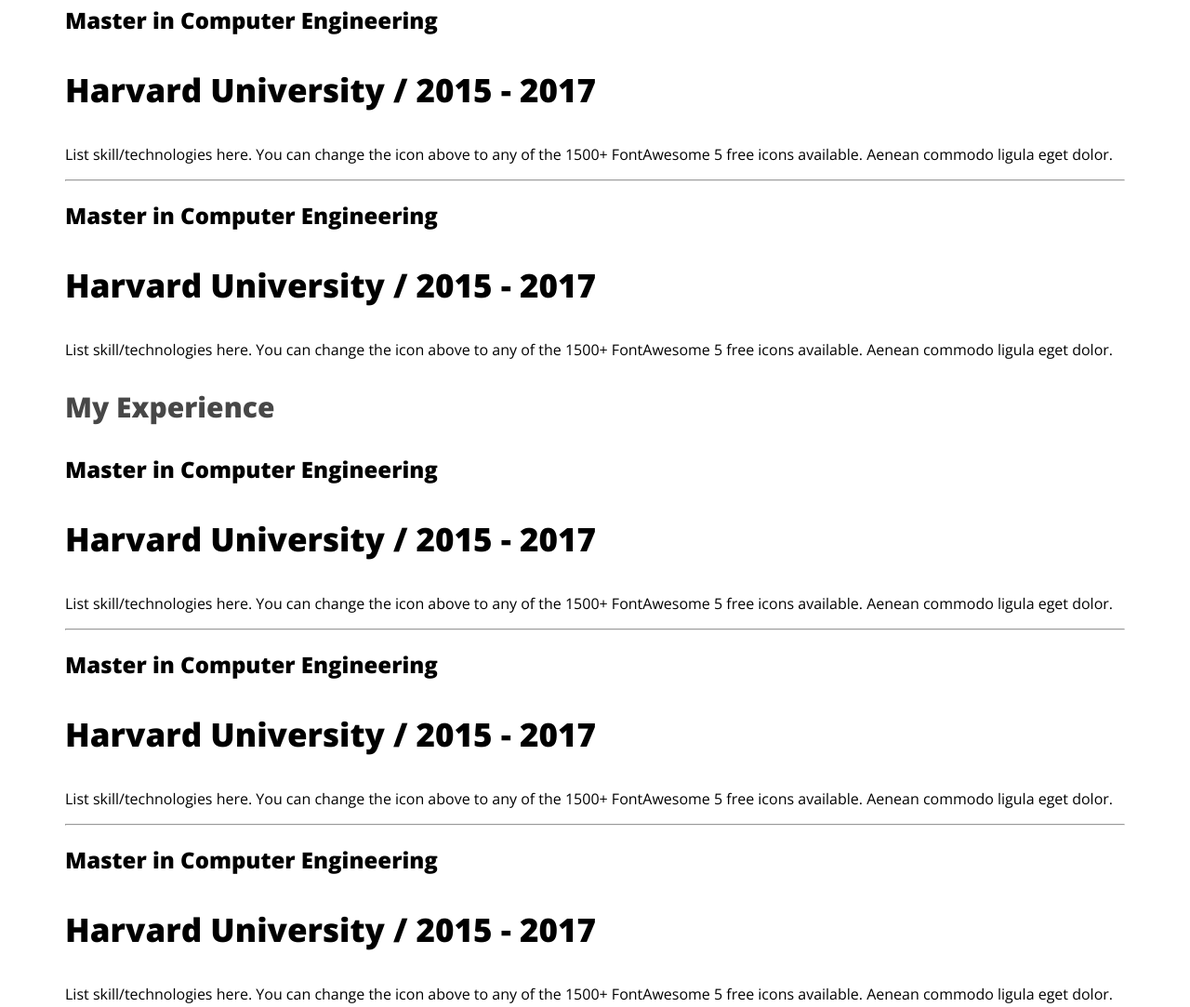
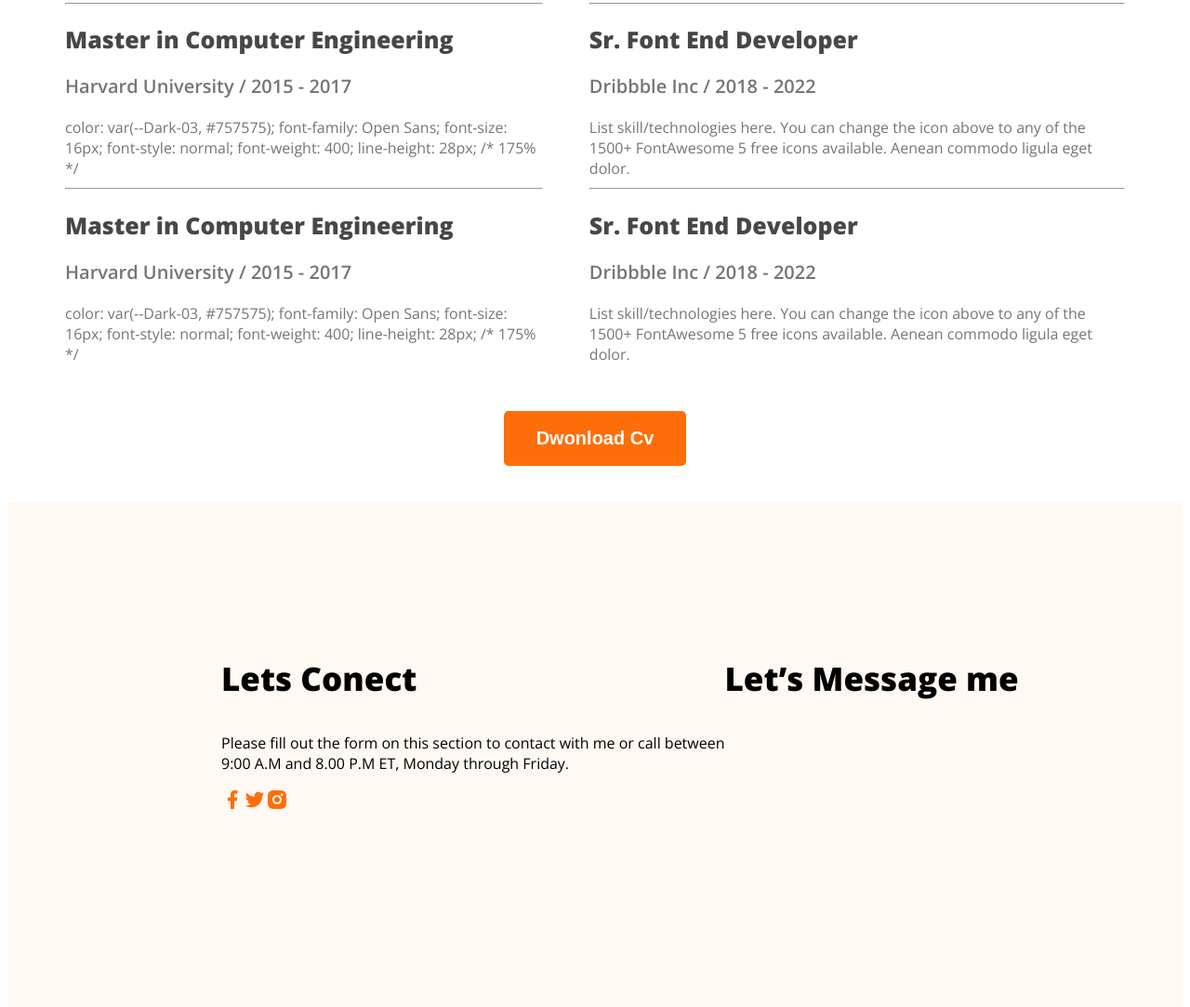
Before and after one commit to Samiul-Soumik/developer-potfolio, a plain HTML site: page index.html in a window 1280 px wide. Shown: the part 2447-3530 px from the top of the page at 93% size. Drawn offline with nearby package versions, Linux system fonts and the light colour scheme.

Commit message:
footer suro

```diff
--- a/index.html
+++ b/index.html
@@ -112,68 +112,101 @@
     </div>
     <!-- Resume Section -->
     <section>
-      <h3 class="section-title">A summary of My Resume</h3>
+      <h3 class="section-title"> A Summary Of My Resume</h3>
       <div class="resume-container">
-        <div class="resume-colum">
-          <div class="resume-colum">
-            <h3 class="resume-colum-title">My Education</h3>
+        <div class="resume-colom">
+          <h3 class="resume-colom-title">My Education</h3>
 
           <div class="resume-item">
             <h2 class="resume-item-title">Master in Computer Engineering</h2>
-              <h3 class="resume-item-instude">Harvard University / 2015 - 2017</h3>
-              <p class="resume-item-depsition">List skill/technologies here. You can change the icon above
-                to any of the 1500+ FontAwesome 5 free icons available. Aenean commodo ligula eget dolor.</p>
+            <h3 class="resume-item-indd">Harvard University / 2015 - 2017</h3>
+            <p class="resume-item-deppp">color: var(--Dark-03, #757575);
+              font-family: Open Sans;
+              font-size: 16px;
+              font-style: normal;
+              font-weight: 400;
+              line-height: 28px; /* 175% */</p>
           </div>
           <hr>
           <div class="resume-item">
             <h2 class="resume-item-title">Master in Computer Engineering</h2>
-              <h3 class="resume-item-instude">Harvard University / 2015 - 2017</h3>
-              <p class="resume-item-depsition">List skill/technologies here. You can change the icon above
-                to any of the 1500+ FontAwesome 5 free icons available. Aenean commodo ligula eget dolor.</p>
+            <h3 class="resume-item-indd">Harvard University / 2015 - 2017</h3>
+            <p class="resume-item-deppp">color: var(--Dark-03, #757575);
+              font-family: Open Sans;
+              font-size: 16px;
+              font-style: normal;
+              font-weight: 400;
+              line-height: 28px; /* 175% */</p>
           </div>
           <hr>
           <div class="resume-item">
             <h2 class="resume-item-title">Master in Computer Engineering</h2>
-              <h3 class="resume-item-instude">Harvard University / 2015 - 2017</h3>
-              <p class="resume-item-depsition">List skill/technologies here. You can change the icon above
+            <h3 class="resume-item-indd">Harvard University / 2015 - 2017</h3>
+            <p class="resume-item-deppp">color: var(--Dark-03, #757575);
+              font-family: Open Sans;
+              font-size: 16px;
+              font-style: normal;
+              font-weight: 400;
+              line-height: 28px; /* 175% */</p>
+          </div>
+
+
+        </div>
+        <div class="resume-colom">
+          <h3 class="resume-colom-title">My Experience</h3>
+
+          <div class="resume-item">
+            <h2 class="resume-item-title">Sr. Font End Developer</h2>
+            <h3 class="resume-item-indd">Dribbble Inc / 2018 - 2022</h3>
+            <p class="resume-item-deppp">List skill/technologies here. You can change the icon above
               to any of the 1500+ FontAwesome 5 free icons available. Aenean commodo ligula eget dolor.</p>
           </div>
 
 
-          </div>
-          <div class="resume-colum">
-            <h3 class="resume-colum-title">My Experience</h3>
-
+          <hr>
           <div class="resume-item">
-              <h2 class="resume-item-title">Master in Computer Engineering</h2>
-              <h3 class="resume-item-instude">Harvard University / 2015 - 2017</h3>
-              <p class="resume-item-depsition">List skill/technologies here. You can change the icon above
+            <h2 class="resume-item-title">Sr. Font End Developer</h2>
+            <h3 class="resume-item-indd">Dribbble Inc / 2018 - 2022</h3>
+            <p class="resume-item-deppp">List skill/technologies here. You can change the icon above
               to any of the 1500+ FontAwesome 5 free icons available. Aenean commodo ligula eget dolor.</p>
           </div>
+
           <hr>
           <div class="resume-item">
-              <h2 class="resume-item-title">Master in Computer Engineering</h2>
-              <h3 class="resume-item-instude">Harvard University / 2015 - 2017</h3>
-              <p class="resume-item-depsition">List skill/technologies here. You can change the icon above
+            <h2 class="resume-item-title">Sr. Font End Developer</h2>
+            <h3 class="resume-item-indd">Dribbble Inc / 2018 - 2022</h3>
+
+            <p class="resume-item-deppp">List skill/technologies here. You can change the icon above
               to any of the 1500+ FontAwesome 5 free icons available. Aenean commodo ligula eget dolor.</p>
           </div>
-            <hr>
-            <div class="resume-item">
-              <h2 class="resume-item-title">Master in Computer Engineering</h2>
-              <h3 class="resume-item-instude">Harvard University / 2015 - 2017</h3>
-              <p class="resume-item-depsition">List skill/technologies here. You can change the icon above
-                to any of the 1500+ FontAwesome 5 free icons available. Aenean commodo ligula eget dolor.</p>
+
         </div>
 
 
       </div>
+
+      <div class="Doenload-cv">
+        <button class="btn-primary"> Dwonload Cv</button>
       </div>
-        <div class="resume-colum"></div>
-      </div>
+
+
     </section>
   </main>
   <footer>
-
+    <div class="footer-colum-one">
+      <h3 class="secton-title">Lets Conect</h3>
+      <p class="Section-desssss">Please fill out the form on this section to contact with me or call between <br> 9:00
+        A.M
+        and 8.00 P.M ET, Monday through
+        Friday.</p>
+      <div class="socal-links">
+        <a href=""><img src="images/icons/facebook.png" alt=""></a><a href=""><img src="images/icons/twitter.png"
+            alt=""></a><a href=""><img src="images/icons/insta.png" alt=""></a>
+      </div>
+    </div>
+    <div class="footer-colum">
+      <h3 class="secton-title">Let’s Message me</h3>
+    </div>
   </footer>
 </body>
 
--- a/styles/protfolio.css
+++ b/styles/protfolio.css
@@ -149,11 +149,50 @@ main {
 }
 .skill_depp {
 }
-.resume-colum-title {
+.resume-colom-title {
   color: #474747;
+  font-size: 30px;
+  font-weight: 700;
+}
+.resume-container {
+  display: flex;
+  gap: 50px;
+}
+.resume-item-deppp {
+  color: #757575;
   font-family: Open Sans;
-  font-size: 30px;
+  font-size: 16px;
+  font-style: normal;
+  font-weight: 400;
+  margin-bottom: 10px;
+  margin-top: 10px;
+}
+.resume-item-indd {
+  color: #757575;
+  font-size: 20px;
+  font-style: normal;
+  font-weight: 600;
+}
+.resume-item-title {
+  color: #474747;
+  font-size: 25px;
   font-style: normal;
   font-weight: 700;
-  line-height: normal;
+  margin-bottom: 10px;
 }
+.Doenload-cv {
+  text-align: center;
+  padding: 40px;
+}
+footer {
+  display: flex;
+  background-color: #fff8f3;
+}
+.footer-colum-one {
+  padding-left: 230px;
+  padding-bottom: 526px;
+  padding-top: 130px;
+}
+.footer-colum {
+  padding-top: 130px;
+}
```
Lines whose indentation alone changed are shown as unchanged.
